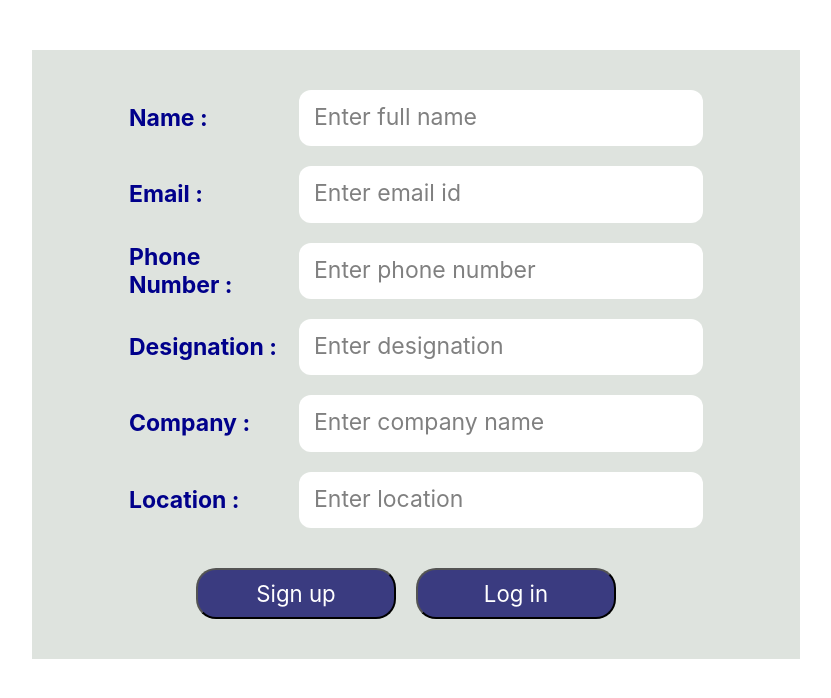
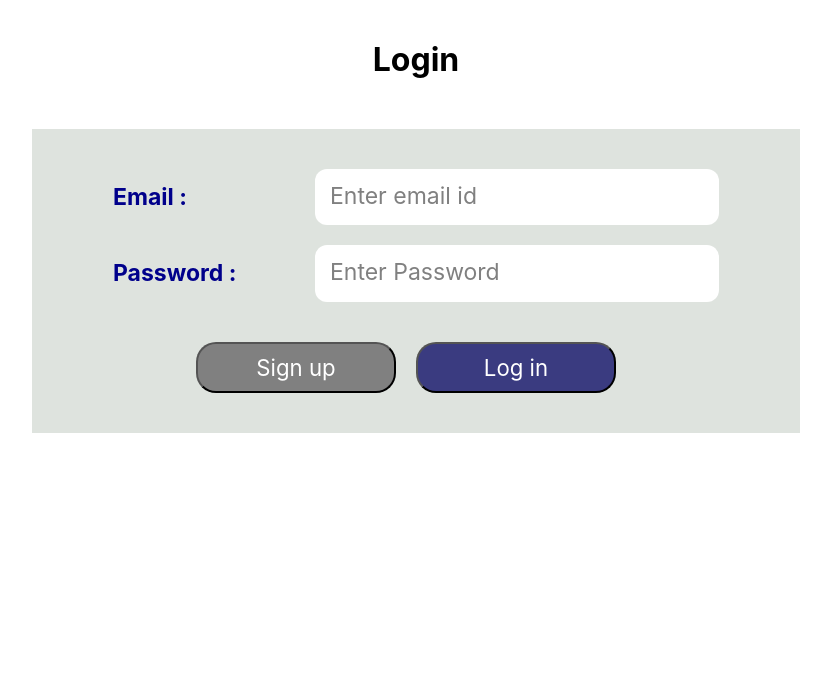
Before and after one commit to siddhero97/synergy-frontend, a React (Create React App) app: page /login in a window 1280 px wide. Shown: the top 698 px of the page, without its empty margins (224-1055 px from the left). Built offline with nearby package versions, Linux system fonts and the light colour scheme.

Commit message:
landing, login

```diff
--- a/package.json
+++ b/package.json
@@ -9,6 +9,7 @@
     "axios": "^1.6.8",
     "react": "^18.3.1",
     "react-dom": "^18.3.1",
+    "react-router-dom": "^6.23.1",
     "react-scripts": "5.0.1",
     "sass": "^1.77.0",
     "start": "^5.1.0",
--- a/src/App.js
+++ b/src/App.js
@@ -1,10 +1,16 @@
+import { BrowserRouter, Route, Routes } from "react-router-dom";
 import "./App.css";
 import Home from "./components/home/Home";
-
+import Login from "./components/Login/Login";
 function App() {
   return (
     <div className="App">
-      <Home />
+      <BrowserRouter>
+        <Routes>
+          <Route path="/" element={<Home />} />
+          <Route path="/login" element={<Login />} />
+        </Routes>
+      </BrowserRouter>
     </div>
   );
 }
--- /dev/null
+++ b/src/components/Login/Login.jsx
@@ -0,0 +1,69 @@
+import React, { useState } from "react";
+import { useNavigate } from "react-router-dom";
+const Login = () => {
+  const navigate = useNavigate();
+  const [formData, setFormData] = useState({
+    email: "",
+    password: "",
+  });
+  const [action, setAction] = useState("Login");
+  const handleChange = (e) => {
+    const { name, value } = e.target;
+    setFormData({ ...formData, [name]: value });
+  };
+  const handlesubmit = (e) => {
+    e.preventDefault();
+    console.log(formData);
+  };
+  return (
+    <div className="home">
+      <h1 className="home-heading">Login</h1>
+
+      <form onSubmit={handlesubmit}>
+        <section className="home-fields">
+          <div className="home-fields-inputs">
+            <h2>Email :</h2>
+            <input
+              type="email"
+              name="email"
+              placeholder="Enter email id"
+              required
+              value={formData.email}
+              onChange={handleChange}
+            />
+          </div>
+          <div className="home-fields-inputs">
+            <h2>Password :</h2>
+            <input
+              type="password"
+              name="password"
+              placeholder="Enter Password"
+              required
+              value={formData.password}
+              onChange={handleChange}
+            />
+          </div>
+
+          <div className="home-fields-button">
+            <button
+              className="greyout"
+              onClick={() => navigate("/")}
+            >
+              Sign up
+            </button>
+            <button
+              className={action === "Login" ? "" : "greyout"}
+              onClick={() => {
+                setAction("Login");
+              }}
+            >
+              Log in
+            </button>{" "}
+          </div>
+        </section>
+      </form>
+    </div>
+  );
+};
+
+export default Login;
--- /dev/null
+++ b/src/components/apiservice.js
@@ -0,0 +1,33 @@
+import axios from 'axios';
+const API_BASE_URL = process.env.BACKEND_URL; // Base URL of your API
+
+const client = axios.create({
+  baseURL: API_BASE_URL,
+  headers: {
+    'Content-Type': 'application/json'
+  }
+});
+
+ const fetchData = async () => {
+  try {
+    const response = await client.get(`API_BASE_URL/users`);
+    return response.data;
+  } catch (error) {
+    console.error('Failed to fetch data:', error);
+    throw error;
+  }
+};
+
+const postData = async (data) => {
+  try {
+    const response = await client.post(`API_BASE_URL/users/create`, data);
+    return response.data;
+  } catch (error) {
+    console.error('Failed to post data:', error);
+    throw error;
+  }
+};
+
+module.exports={
+    fetchData,postData
+}
--- a/src/components/home/Home.jsx
+++ b/src/components/home/Home.jsx
@@ -1,22 +1,35 @@
 import React, { useState } from "react";
+// import { module as Apiservice } from "../apiservice";
 import "./Home.scss";
+import { useNavigate } from "react-router-dom";
 
 const Home = () => {
+  const navigate = useNavigate();
   const [formData, setFormData] = useState({
     name: "",
     email: "",
+    password: "",
     phone: "",
     designation: "",
     company: "",
-    location: "",
+    linkedinurl: "",
   });
-  const handlesubmit = () => {};
+  const [action, setAction] = useState("Sign-up");
+  const handlesubmit = async (e) => {
+    e.preventDefault();
+    console.log(formData);
+    navigate("/login");
+  };
+
   const handleChange = (e) => {
     const { name, value } = e.target;
     setFormData({ ...formData, [name]: value });
   };
+
   return (
     <div className="home">
+      <h1 className="home-heading">Sign-Up</h1>
+
       <form onSubmit={handlesubmit}>
         <section className="home-fields">
           <div className="home-fields-inputs">
@@ -30,6 +43,7 @@ const Home = () => {
               onChange={handleChange}
             ></input>
           </div>
+
           <div className="home-fields-inputs">
             <h2>Email :</h2>
             <input
@@ -42,6 +56,18 @@ const Home = () => {
             />
           </div>
           <div className="home-fields-inputs">
+            <h2>Password :</h2>
+            <input
+              type="password"
+              name="password"
+              placeholder="Enter Password"
+              required
+              value={formData.password}
+              onChange={handleChange}
+            />
+          </div>
+
+          <div className="home-fields-inputs">
             <h2>Phone Number :</h2>
             <input
               type="number"
@@ -51,6 +77,7 @@ const Home = () => {
               onChange={handleChange}
             />
           </div>
+
           <div className="home-fields-inputs">
             <h2>Designation :</h2>
             <input
@@ -62,6 +89,7 @@ const Home = () => {
               onChange={handleChange}
             />
           </div>
+
           <div className="home-fields-inputs">
             <h2> Company :</h2>
             <input
@@ -73,20 +101,35 @@ const Home = () => {
               onChange={handleChange}
             />
           </div>
+
           <div className="home-fields-inputs">
-            <h2>Location :</h2>
+            <h2>Linkedin-URL :</h2>
 
             <input
               type="text"
-              name="location"
-              placeholder="Enter location"
-              value={formData.location}
+              name="linkedinurl"
+              placeholder="Enter LinkedIn"
+              value={formData.linkedinurl}
+              requird
               onChange={handleChange}
             />
           </div>
+
           <div className="home-fields-button">
-            <button className="">Sign up</button>
-            <button>Log in</button>{" "}
+            <button
+              className={action === "Sign-up" ? "" : "greyout"}
+              onClick={() => setAction("Sign-up")}
+            >
+              Sign up
+            </button>
+            <button
+              className="greyout"
+              onClick={() => {
+                navigate("/login");
+              }}
+            >
+              Log in
+            </button>{" "}
           </div>
         </section>
       </form>
--- a/src/components/home/Home.scss
+++ b/src/components/home/Home.scss
@@ -1,6 +1,11 @@
 .home {
   width: 60vw;
   margin: auto;
+  &-heading {
+    margin-top: 40px;
+    text-align: center;
+  }
+
   &-fields {
     padding: 40px 0;
     margin: 50px auto;
@@ -15,9 +20,9 @@
       display: flex;
       justify-content: center;
       align-items: center;
-      gap: 20px;
+      gap: 10px;
       h2 {
-        width: 150px;
+        width: 25%;
         text-align: left;
         font-size: 23px;
         color: darkblue;
@@ -41,7 +46,6 @@
       margin-top: 20px;
       button {
         width: 200px;
-
         font-size: 1.3896rem;
         padding: 10px;
         background-color: rgba(5, 5, 97, 0.751);
@@ -49,6 +53,15 @@
         border-radius: 20px;
         margin-right: 20px;
       }
+      .greyout {
+        width: 200px;
+        font-size: 1.3896rem;
+        padding: 10px;
+        background-color: grey;
+        color: white;
+        border-radius: 20px;
+        margin-right: 20px;
+      }
     }
   }
 }
```
Also changed, not shown: src/components/Login/Login.scss (added), 2 other files (tests, documents, lock files or other folders).
